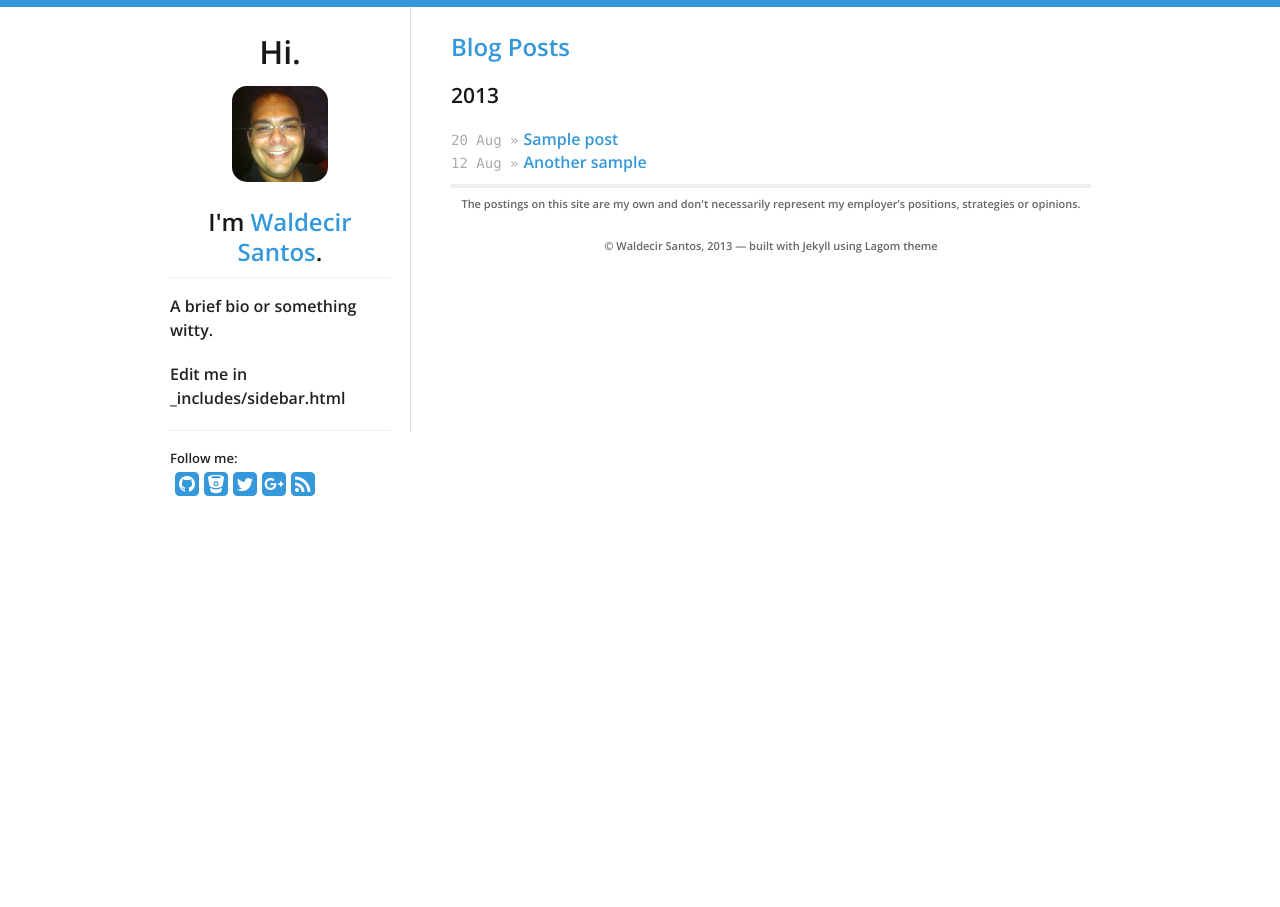
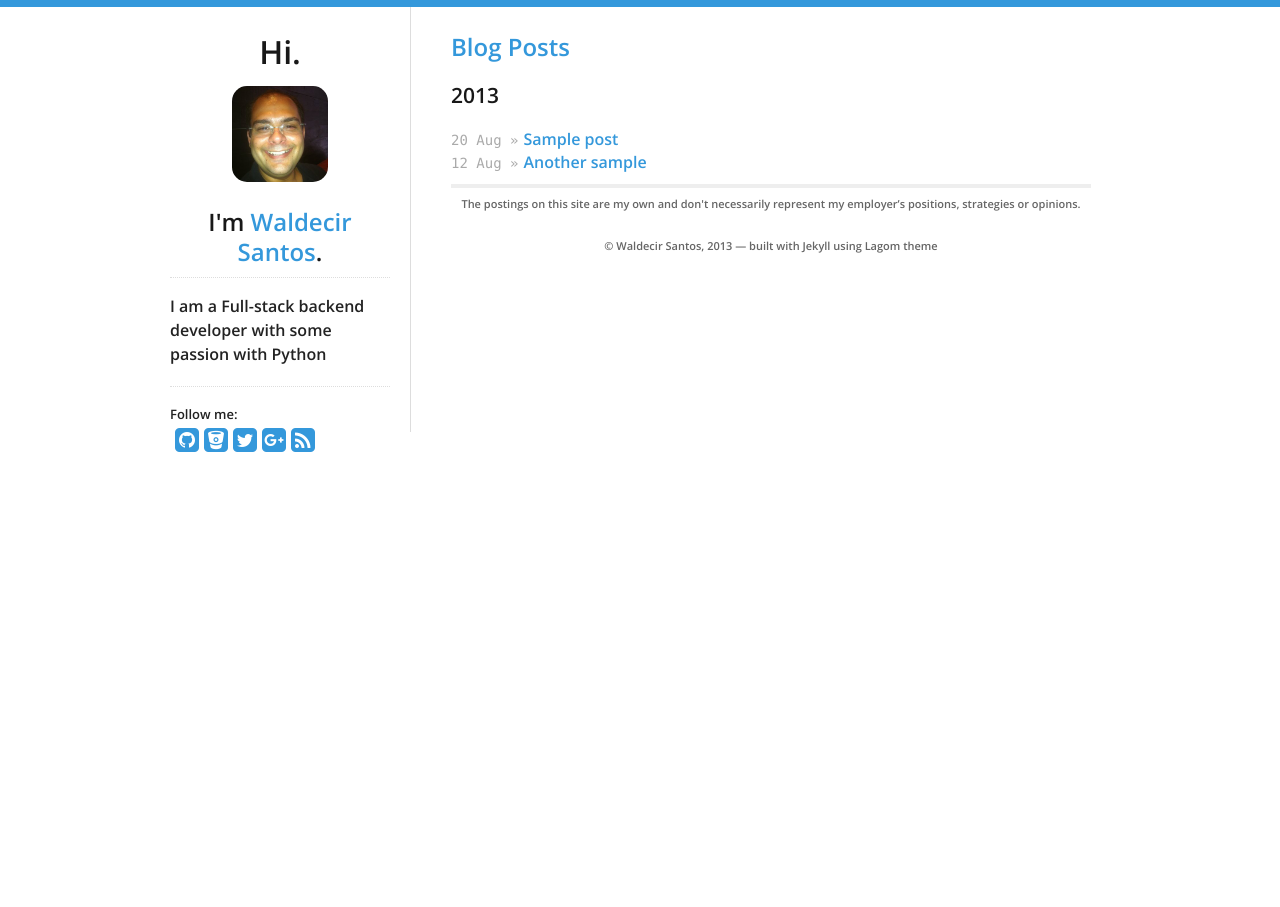
Before and after one commit to wsantos/blog, a Jekyll site: the page built from index.html, in a window 1280 px wide. Built offline with Jekyll 4.4.1, drawn with Linux system fonts in a browser that asks for light colours; nearby versions of some CDN libraries.

Commit message:
Fix Bio.

```diff
--- a/_includes/sidebar.html
+++ b/_includes/sidebar.html
@@ -6,9 +6,9 @@
   <h2>I'm <a href="/">{{ site.theme.name }}</a>.</h2>
   <hr/>
   <ul>
-  <p>A brief bio or something witty.</p>
+  <p>I am a Full-stack backend developer with some passion with Python</p>
   <p>
-    Edit me in <code>_includes/sidebar.html</code>
+    <!--Edit me in <code>_includes/sidebar.html</code>-->
   </p>
   <hr/>
   <div>
--- a/index.html
+++ b/index.html
@@ -22,7 +22,7 @@ title: Blog Posts
     </ul>
     {% else %}
         {% if this_year != next_year %}
-    <ul>
+        </ ul>
         <h3 id="{{ next_year }}-ref">{{next_year}}</h2>
         <ul id="blog-posts" class="posts">
         {% endif %}
```
